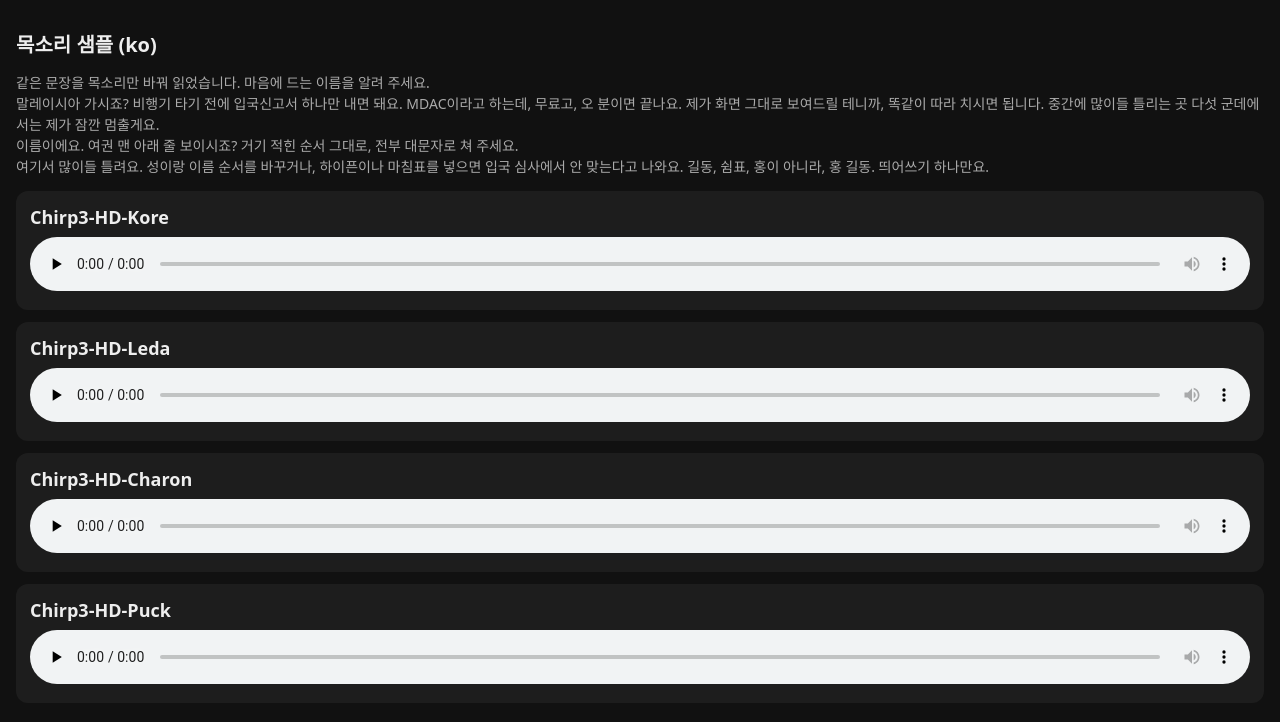
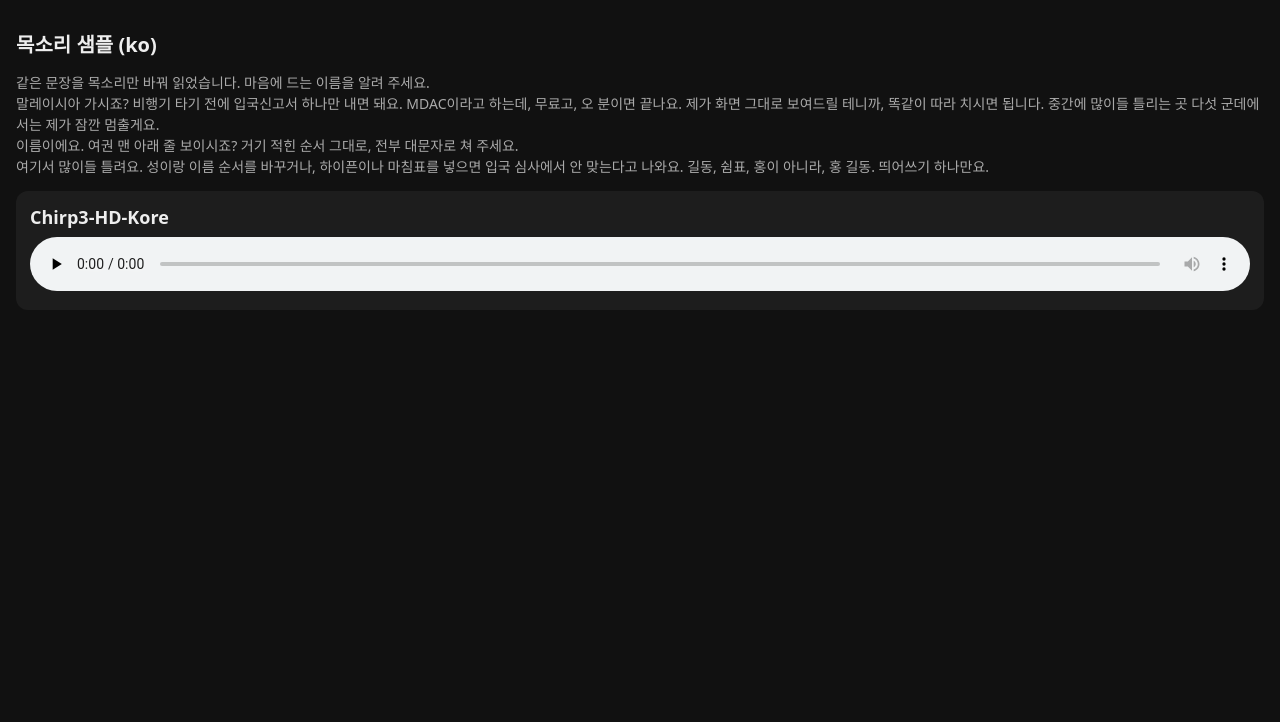
Before and after one commit to grakoreakim-lgtm/bloom-sydney, a website: page follow-done/voices/ko/index.html in a window 1280 px wide. Drawn offline with Linux system fonts and the light colour scheme.

Commit message:
Voice samples (ko)

```diff
--- a/follow-done/voices/ko/index.html
+++ b/follow-done/voices/ko/index.html
@@ -2,7 +2,4 @@
 <style>body{font-family:system-ui,sans-serif;margin:0;padding:16px;background:#111;color:#eee}h1{font-size:20px}.v{background:#1d1d1d;border-radius:12px;padding:14px;margin:12px 0}.n{font-weight:700;font-size:18px;margin-bottom:8px}audio{width:100%}p{color:#aaa;font-size:14px;line-height:1.5}</style></head><body>
 <h1>목소리 샘플 (ko)</h1><p>같은 문장을 목소리만 바꿔 읽었습니다. 마음에 드는 이름을 알려 주세요.<br>말레이시아 가시죠? 비행기 타기 전에 입국신고서 하나만 내면 돼요. MDAC이라고 하는데, 무료고, 오 분이면 끝나요. 제가 화면 그대로 보여드릴 테니까, 똑같이 따라 치시면 됩니다. 중간에 많이들 틀리는 곳 다섯 군데에서는 제가 잠깐 멈출게요.<br>이름이에요. 여권 맨 아래 줄 보이시죠? 거기 적힌 순서 그대로, 전부 대문자로 쳐 주세요.<br>여기서 많이들 틀려요. 성이랑 이름 순서를 바꾸거나, 하이픈이나 마침표를 넣으면 입국 심사에서 안 맞는다고 나와요. 길동, 쉼표, 홍이 아니라, 홍 길동. 띄어쓰기 하나만요.</p>
 <div class="v"><div class="n">Chirp3-HD-Kore</div><audio controls preload="none" src="ko-KR-Chirp3-HD-Kore.mp3"></audio></div>
-<div class="v"><div class="n">Chirp3-HD-Leda</div><audio controls preload="none" src="ko-KR-Chirp3-HD-Leda.mp3"></audio></div>
-<div class="v"><div class="n">Chirp3-HD-Charon</div><audio controls preload="none" src="ko-KR-Chirp3-HD-Charon.mp3"></audio></div>
-<div class="v"><div class="n">Chirp3-HD-Puck</div><audio controls preload="none" src="ko-KR-Chirp3-HD-Puck.mp3"></audio></div>
 </body></html>
```
Also changed, not shown: 1 other file.
